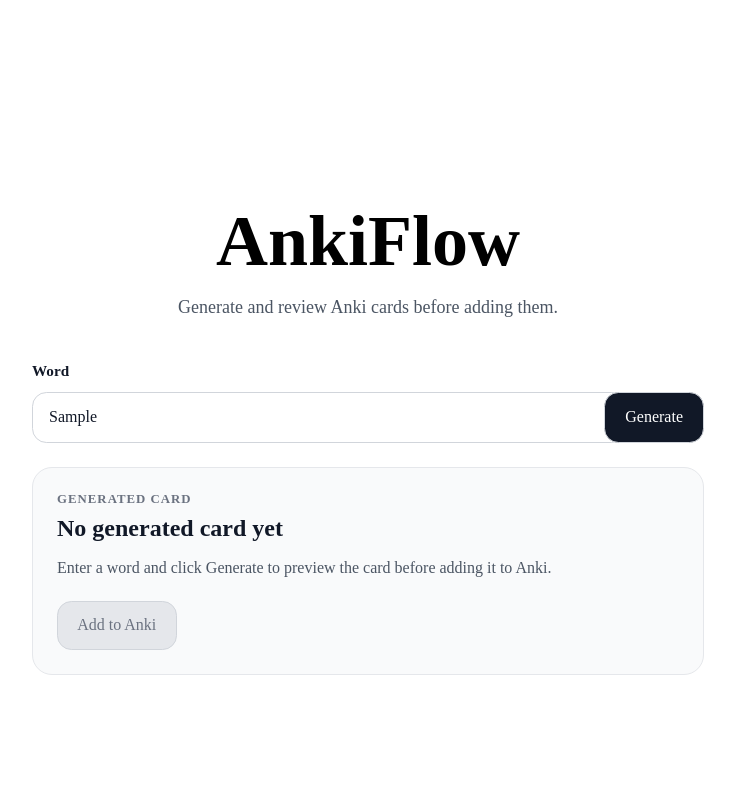
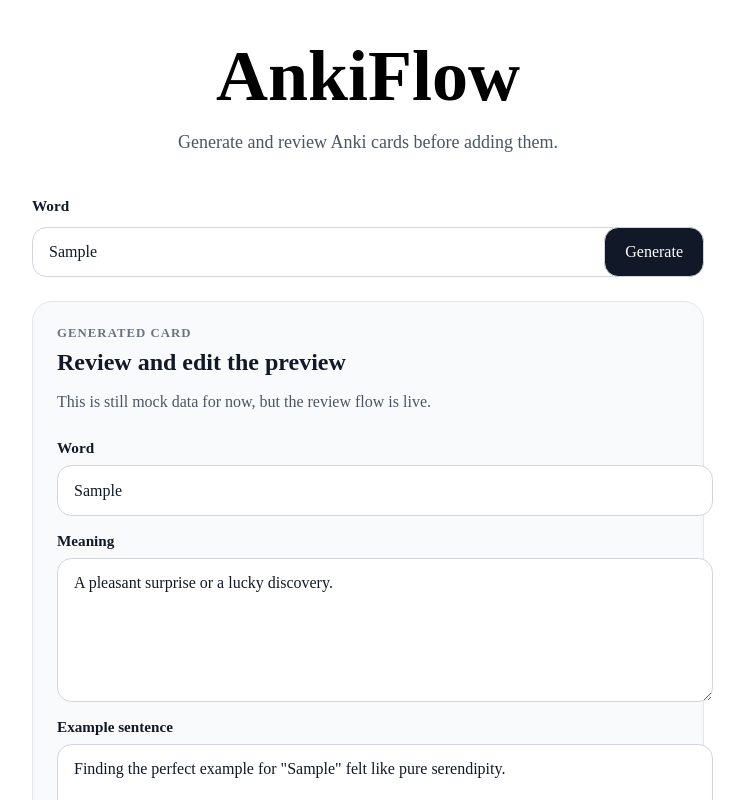
Before and after one commit to hanifmaleki/AnkiFlow, a Nuxt app: page / in a window 1280 px wide. Both pictures are taken after typing "Sample" into the empty fields and a click on the button "Generate". Shown: the top 800 px of the page, without its empty margins (272-1016 px from the left). Built offline with nearby package versions, Linux system fonts and the light colour scheme.

Commit message:
Implement static card preview (#6)

```diff
--- a/app/app.vue
+++ b/app/app.vue
@@ -1,3 +1,32 @@
+<script setup lang="ts">
+type CardPreview = {
+  word: string
+  meaning: string
+  exampleSentence: string
+  translationHint: string
+  tags: string
+}
+
+const word = ref('')
+const previewCard = ref<CardPreview | null>(null)
+
+function createMockCard(inputWord: string): CardPreview {
+  const cleanWord = inputWord.trim() || 'serendipity'
+
+  return {
+    word: cleanWord,
+    meaning: 'A pleasant surprise or a lucky discovery.',
+    exampleSentence: `Finding the perfect example for "${cleanWord}" felt like pure serendipity.`,
+    translationHint: 'Lucky accident; pleasant surprise.',
+    tags: 'vocabulary, everyday-english, review'
+  }
+}
+
+function generatePreview() {
+  previewCard.value = createMockCard(word.value)
+}
+</script>
+
 <template>
   <main class="page">
     <NuxtRouteAnnouncer />
@@ -14,17 +43,78 @@
         <div class="input-row">
           <input
             id="word"
+            v-model="word"
             class="word-input"
             type="text"
             placeholder="Enter a word"
           >
-          <button class="generate-button" type="button">
+          <button class="generate-button" type="button" @click="generatePreview">
             Generate
           </button>
         </div>
       </section>
 
       <section class="preview-panel" aria-label="Card preview">
+        <template v-if="previewCard">
+          <p class="preview-eyebrow">Generated card</p>
+          <h2 class="preview-title">Review and edit the preview</h2>
+          <p class="preview-copy">
+            This is still mock data for now, but the review flow is live.
+          </p>
+
+          <div class="card-form">
+            <label class="field">
+              <span class="field-label">Word</span>
+              <input
+                v-model="previewCard.word"
+                class="field-input"
+                type="text"
+              >
+            </label>
+
+            <label class="field">
+              <span class="field-label">Meaning</span>
+              <textarea
+                v-model="previewCard.meaning"
+                class="field-input field-textarea"
+                rows="3"
+              />
+            </label>
+
+            <label class="field">
+              <span class="field-label">Example sentence</span>
+              <textarea
+                v-model="previewCard.exampleSentence"
+                class="field-input field-textarea"
+                rows="4"
+              />
+            </label>
+
+            <label class="field">
+              <span class="field-label">Translation hint</span>
+              <textarea
+                v-model="previewCard.translationHint"
+                class="field-input field-textarea"
+                rows="3"
+              />
+            </label>
+
+            <label class="field">
+              <span class="field-label">Tags</span>
+              <input
+                v-model="previewCard.tags"
+                class="field-input"
+                type="text"
+              >
+            </label>
+          </div>
+
+          <button class="preview-action" type="button" disabled>
+            Add to Anki
+          </button>
+        </template>
+
+        <template v-else>
           <p class="preview-eyebrow">Generated card</p>
           <h2 class="preview-title">No generated card yet</h2>
           <p class="preview-copy">
@@ -34,6 +124,7 @@
           <button class="preview-action" type="button" disabled>
             Add to Anki
           </button>
+        </template>
       </section>
     </div>
   </main>
@@ -72,12 +163,16 @@
   margin-top: 2.5rem;
 }
 
-.input-label {
+.input-label,
+.field-label {
   display: block;
-  margin-bottom: 0.75rem;
   font-size: 0.95rem;
   font-weight: 600;
   color: #111827;
+}
+
+.input-label {
+  margin-bottom: 0.75rem;
 }
 
 .input-row {
@@ -87,13 +182,15 @@
 }
 
 .word-input,
-.generate-button {
+.generate-button,
+.field-input {
   border-radius: 0.9rem;
   border: 1px solid #d1d5db;
   font: inherit;
 }
 
-.word-input {
+.word-input,
+.field-input {
   width: 100%;
   padding: 0.95rem 1rem;
   background: #fff;
@@ -149,6 +246,22 @@
   color: #4b5563;
 }
 
+.card-form {
+  display: grid;
+  gap: 1rem;
+  margin-top: 1.5rem;
+}
+
+.field {
+  display: grid;
+  gap: 0.5rem;
+}
+
+.field-textarea {
+  min-height: 7rem;
+  resize: vertical;
+}
+
 .preview-action {
   margin-top: 1.25rem;
   padding: 0.9rem 1.2rem;
```
Also changed, not shown: 3 other files (tests, documents, lock files or other folders). Lines whose indentation alone changed are shown as unchanged.
